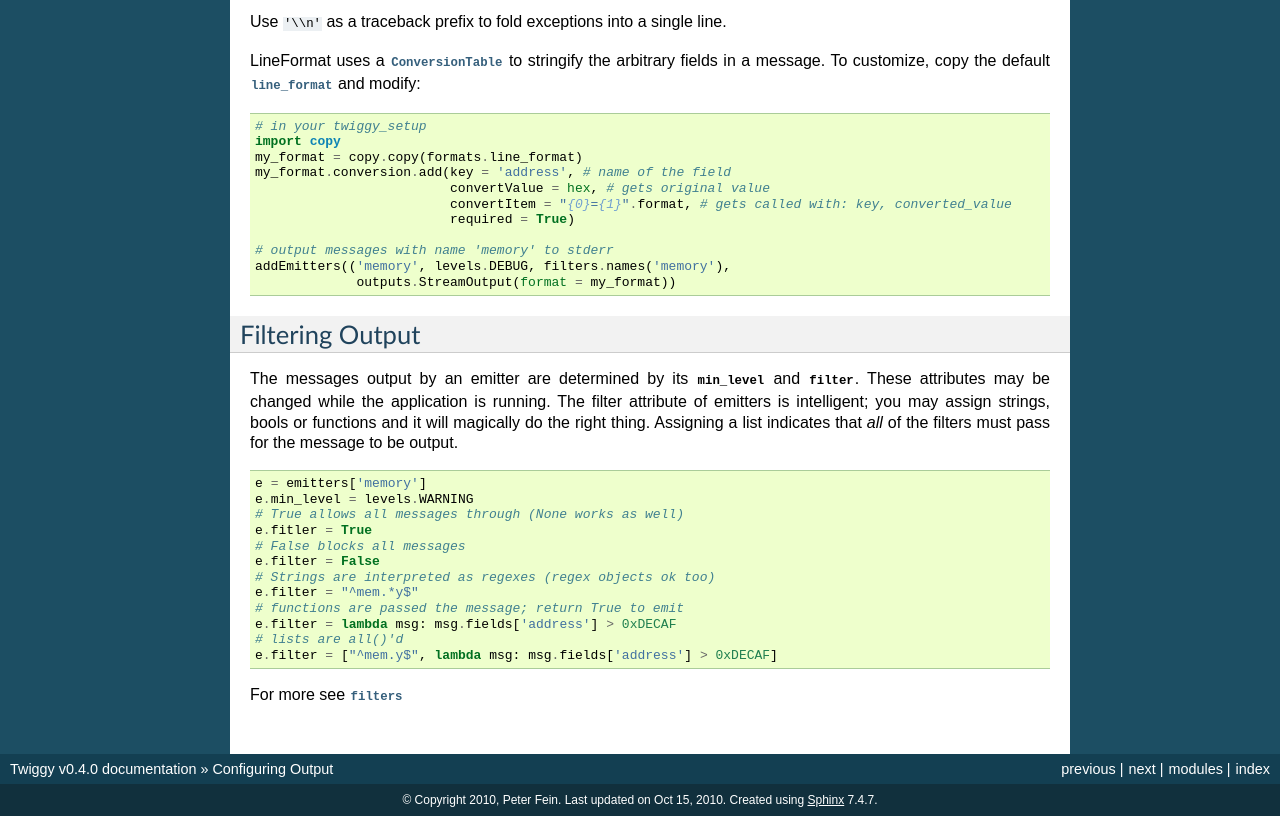
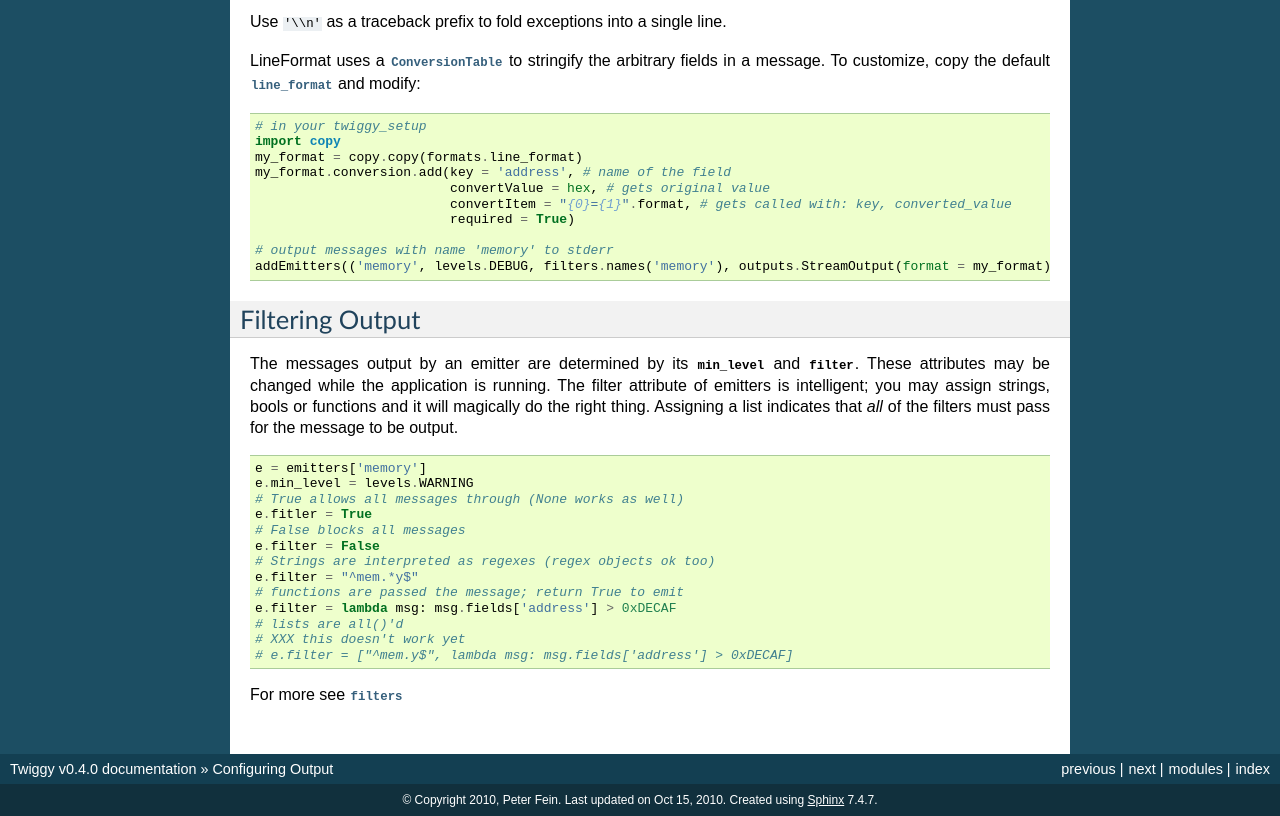
Before and after one commit to wearpants/twiggy, a Sphinx documentation site: the page built from doc/configuration.rst, in a window 1280 px wide and 900 px high, scrolled down 1984 px, cut to the strip 84-900 px from the top of the window. Built offline with Sphinx 7.4.7, drawn with Linux system fonts in a browser that asks for light colours.

```diff
--- a/doc/configuration.rst
+++ b/doc/configuration.rst
@@ -115,8 +117,7 @@ LineFormat uses a `.ConversionTable` to stringify the arbitrary fields in a mess
                              required = True)
 
     # output messages with name 'memory' to stderr
-    addEmitters(('memory', levels.DEBUG, filters.names('memory'),
-                 outputs.StreamOutput(format = my_format))
+    addEmitters(('memory', levels.DEBUG, filters.names('memory'), outputs.StreamOutput(format = my_format)))
 
 .. seealso: For details, see :class:`.ConversionTable`.
 
@@ -138,6 +139,7 @@ The messages output by an emitter are determined by its :attr:`~.Emitter.min_lev
     # functions are passed the message; return True to emit
     e.filter = lambda msg: msg.fields['address'] > 0xDECAF
     # lists are all()'d
-    e.filter = ["^mem.y$", lambda msg: msg.fields['address'] > 0xDECAF]
+    # XXX this doesn't work yet
+    # e.filter = ["^mem.y$", lambda msg: msg.fields['address'] > 0xDECAF]
 
 For more see :mod:`.filters`
```
Also changed, not shown: other parts of doc/configuration.rst (+2 -0 lines).
